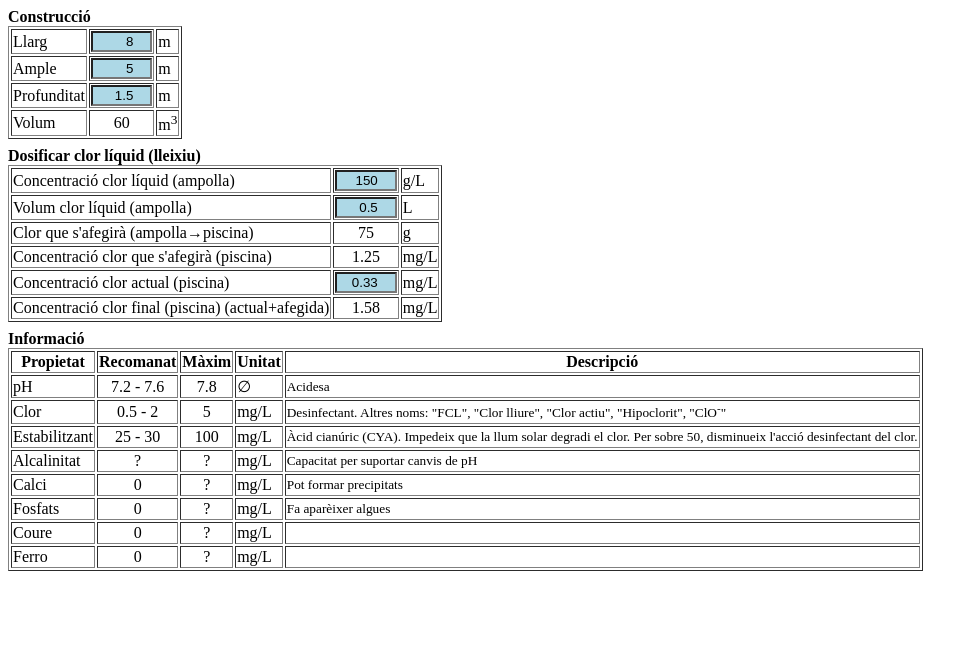
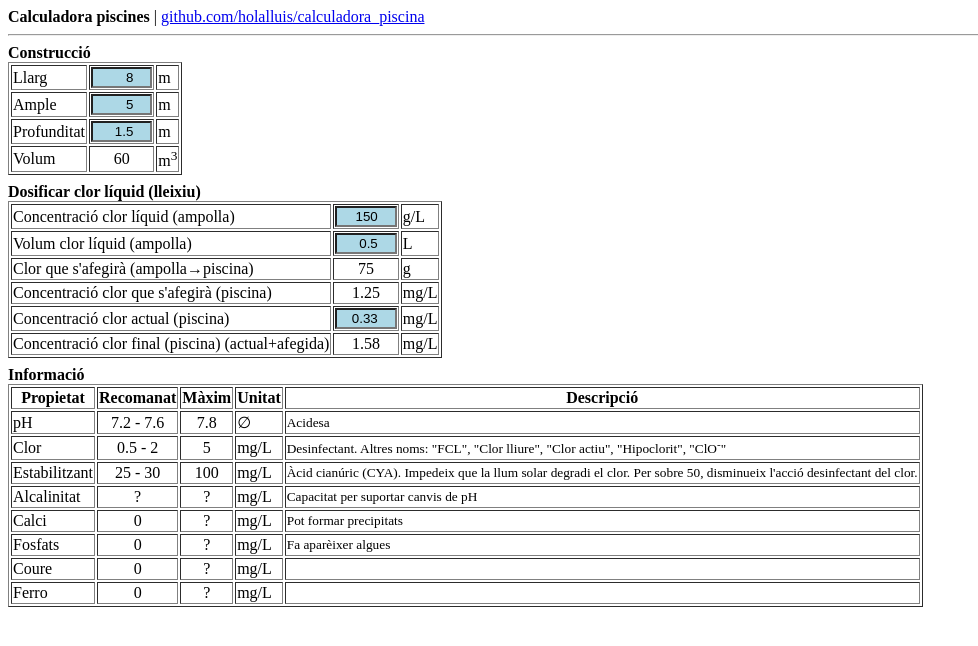
Before and after one commit to holalluis/calculadora_piscina, a plain HTML site: page index.html in a window 1280 px wide. Shown: the whole page, without its empty margins (0-978 px from the left). Drawn offline with nearby package versions, Linux system fonts and the light colour scheme.

Commit message:
nou commit

```diff
--- a/index.html
+++ b/index.html
@@ -19,6 +19,12 @@
     }
   </style>
 </head><body>
+
+<div>
+  <b>Calculadora piscines</b> |
+  <a href="//github.com/holalluis/calculadora_piscina" target="_blank">github.com/holalluis/calculadora_piscina</a>
+  <hr>
+</div>
 
 <div id=app>
   <b>Construcció</b>
```
Also changed, not shown: 1 other file.
